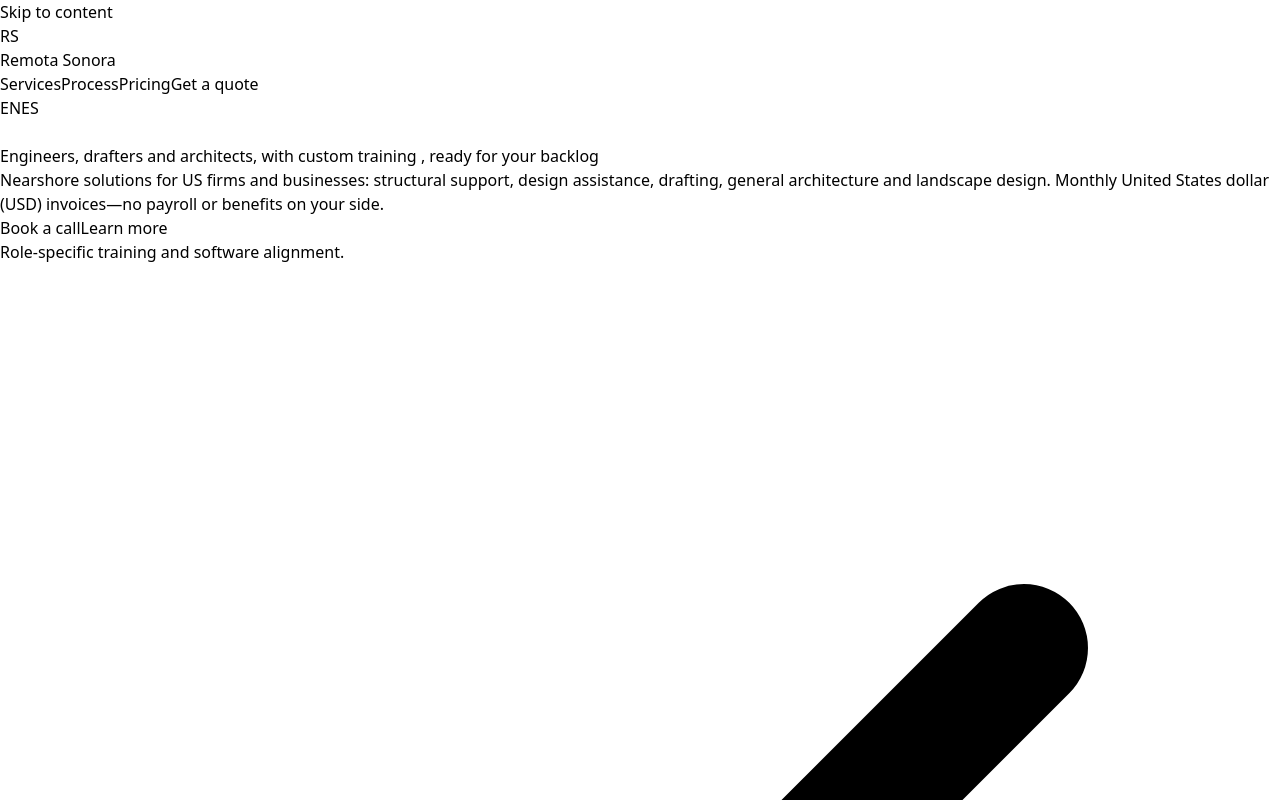
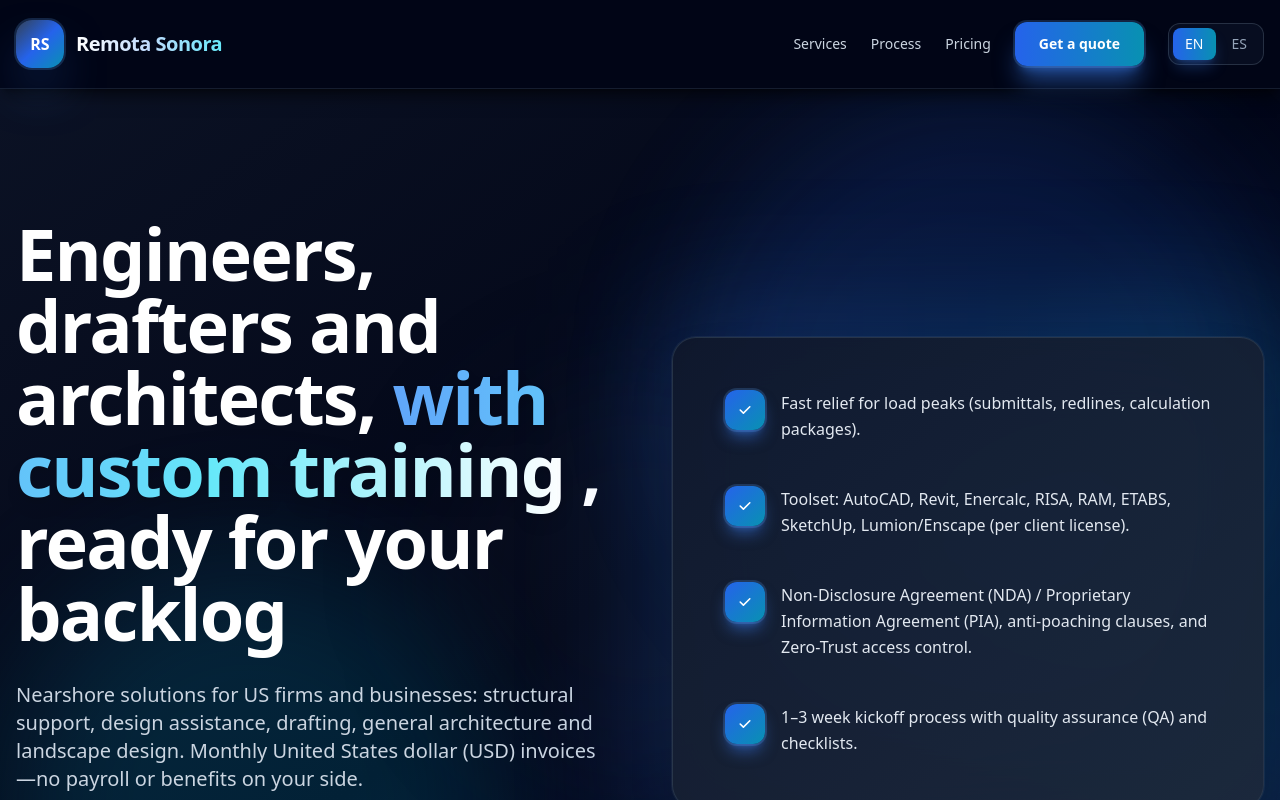
Before and after one commit to josesantosra92-collab/remotasonora, a React (Vite) app: page / in a window 1280 px wide. Shown: the top 800 px of the page. Built offline with nearby package versions, Linux system fonts and the light colour scheme.

Commit message:
Update Tailwind CSS content paths for configuration

```diff
--- a/tailwind.config.js
+++ b/tailwind.config.js
@@ -1,6 +1,10 @@
 /** @type {import('tailwindcss').Config} */
 export default {
-content: ["./index.html", "./pages/**/*.{js,jsx}", "./App.jsx"],
+content: [
+  "./index.html",
+  "./**/*.{js,jsx,ts,tsx}",
+  "!./node_modules"
+],
   theme: {
     extend: {},
   },
```
